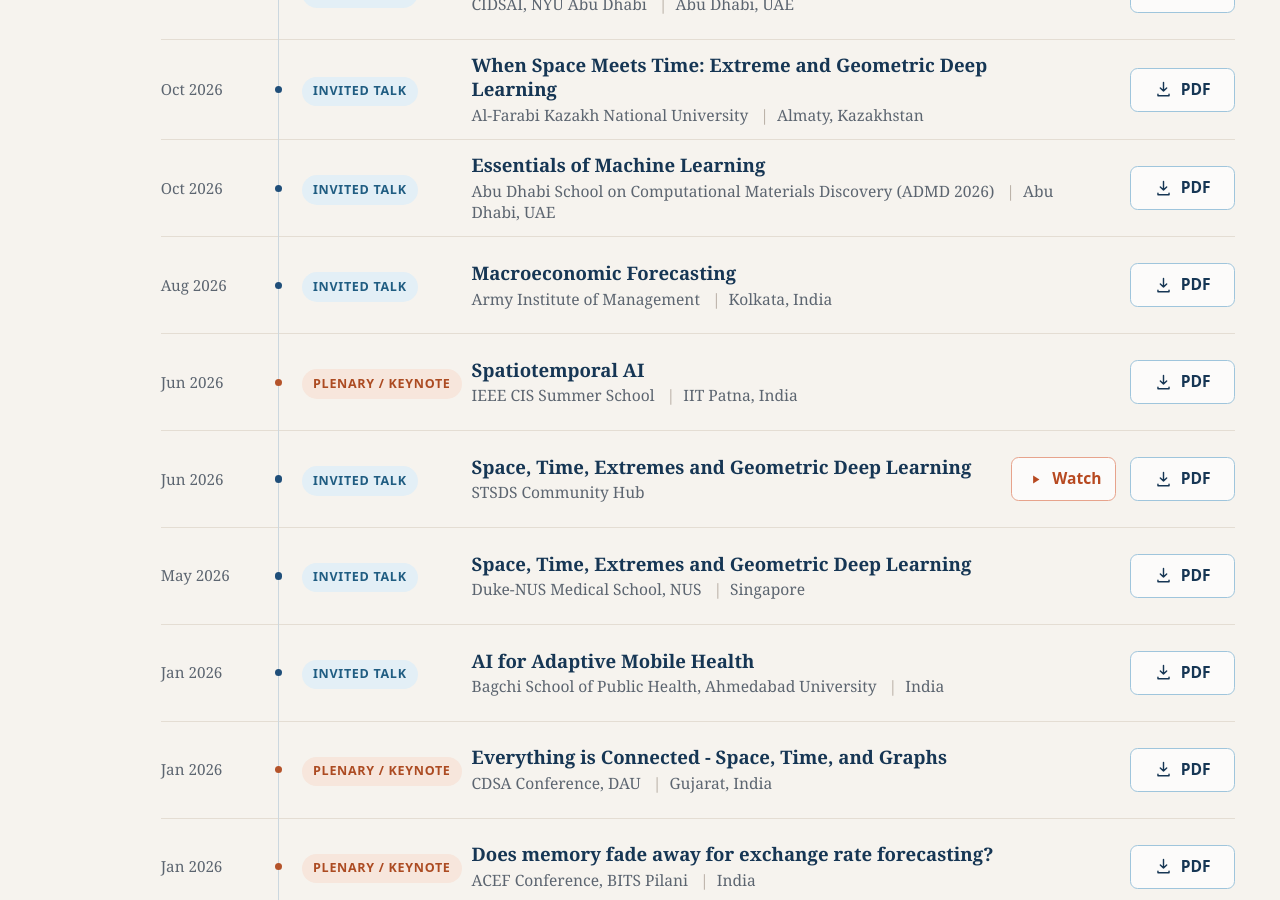
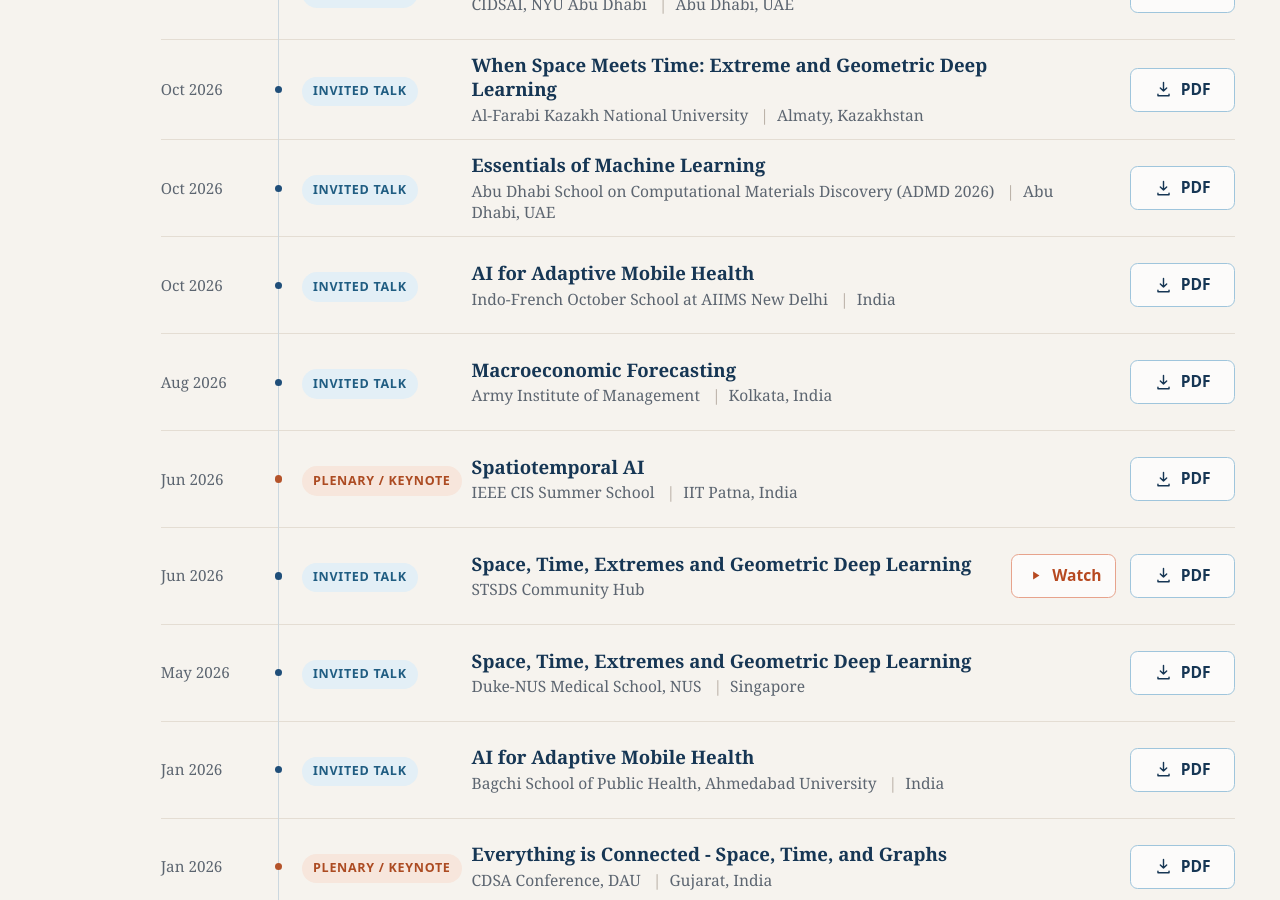
Before and after one commit to ctanujit/ctanujit.github.io, a Jekyll site: the page built from talks/index.md, in a window 1280 px wide and 900 px high, scrolled down 1264 px. Built offline with Jekyll 4.4.1, drawn with Linux system fonts in a browser that asks for light colours; some web fonts are replaced.

Commit message:
Add talk entry for AI for Adaptive Mobile Health
Added a new talk entry for 'AI for Adaptive Mobile Health' scheduled for October 2026.

```diff
--- a/_data/talks.yml
+++ b/_data/talks.yml
@@ -4,6 +4,15 @@
 # NOTE: The NOVA featured record temporarily uses the IIM Bangalore image,
 # as requested. The talk record itself is unchanged until it is later replaced.
 # To add/remove/edit a talk, modify this file only.
+- id: aiims-oct-2026
+  year: 2026
+  month: October
+  sort_date: '2026-10-01'
+  type: invited
+  title: AI for Adaptive Mobile Health
+  venue: Indo-French October School at AIIMS New Delhi
+  location: India
+  pdf_url: https://github.com/ctanujit/talks/blob/main/Invited%20Talks/AU_Jan_2026.pdf
 - id: iitdad-oct-2026
   year: 2026
   month: October
```
